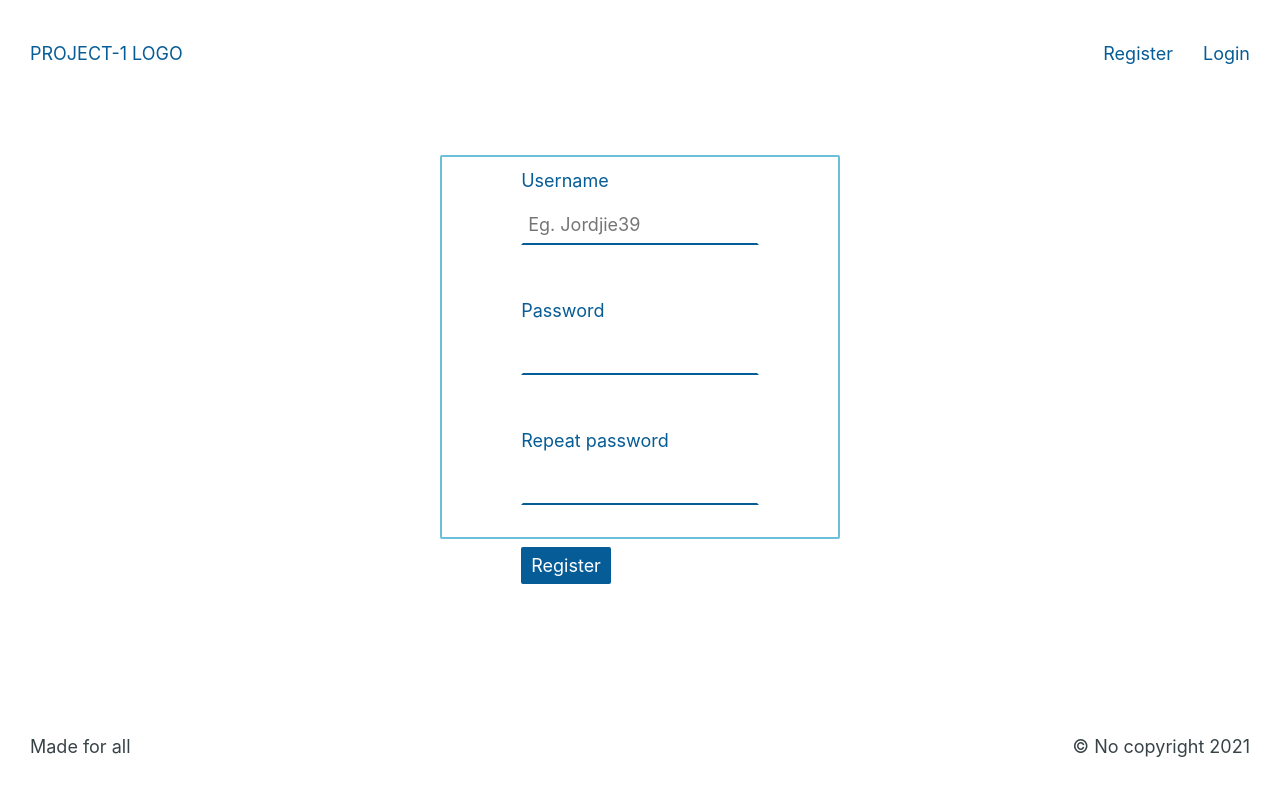
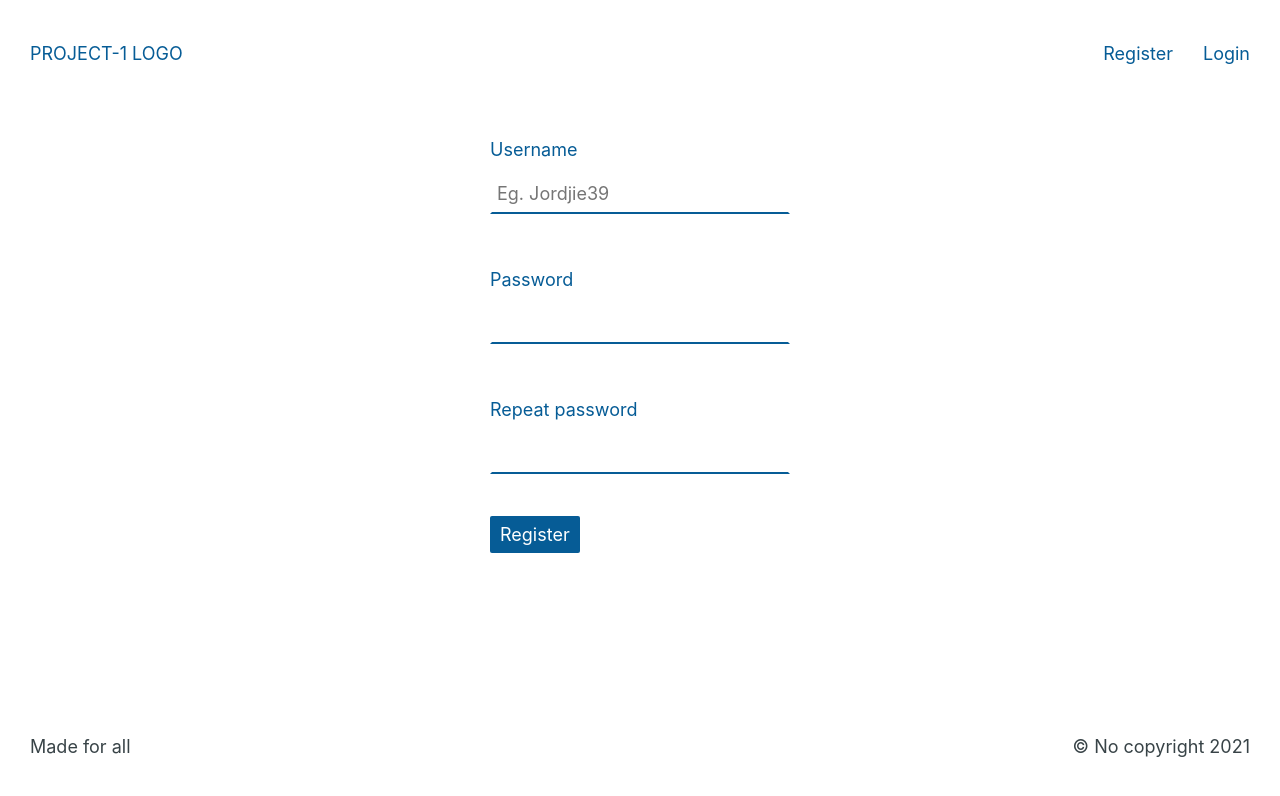
Before and after one commit to pyc4life/project-1, a React (Create React App) app in the folder client/: page /register in a window 1280 px wide. Shown: the top 796 px of the page. Built offline with nearby package versions, Linux system fonts and the light colour scheme.

Commit message:
restyle login and register views

```diff
--- a/client/src/components/Login/LoginView.scss
+++ b/client/src/components/Login/LoginView.scss
@@ -1,19 +1,18 @@
+@import './../../variables.scss';
+
 .login-section {
 	display: flex;
 	height: 60vh;
 
 	.login-container {
 		display: flex;
-		border: 2px solid rgb(107, 191, 216);
-		border-radius: 2px;
-		background-color: white;
-		max-width: 400px;
+		border-radius: 5px;
+		max-width: 500px;
 		width: 100%;
-		height: 80%;
 		margin: auto;
 
 		.login-form {
-			margin: auto;
+			margin: 15px auto;
 			width: 60%;
 		}
 	}
--- a/client/src/components/Register/RegisterView.scss
+++ b/client/src/components/Register/RegisterView.scss
@@ -1,19 +1,18 @@
+@import './../../variables.scss';
+
 .register-section {
 	display: flex;
 	height: 60vh;
 
 	.register-container {
 		display: flex;
-		border: 2px solid rgb(107, 191, 216);
-		border-radius: 2px;
-		background-color: white;
-		max-width: 400px;
+		border-radius: 5px;
+		max-width: 500px;
 		width: 100%;
-		height: 80%;
 		margin: auto;
 
 		.register-form {
-			margin: auto;
+			margin: 15px auto;
 			width: 60%;
 		}
 	}
```
